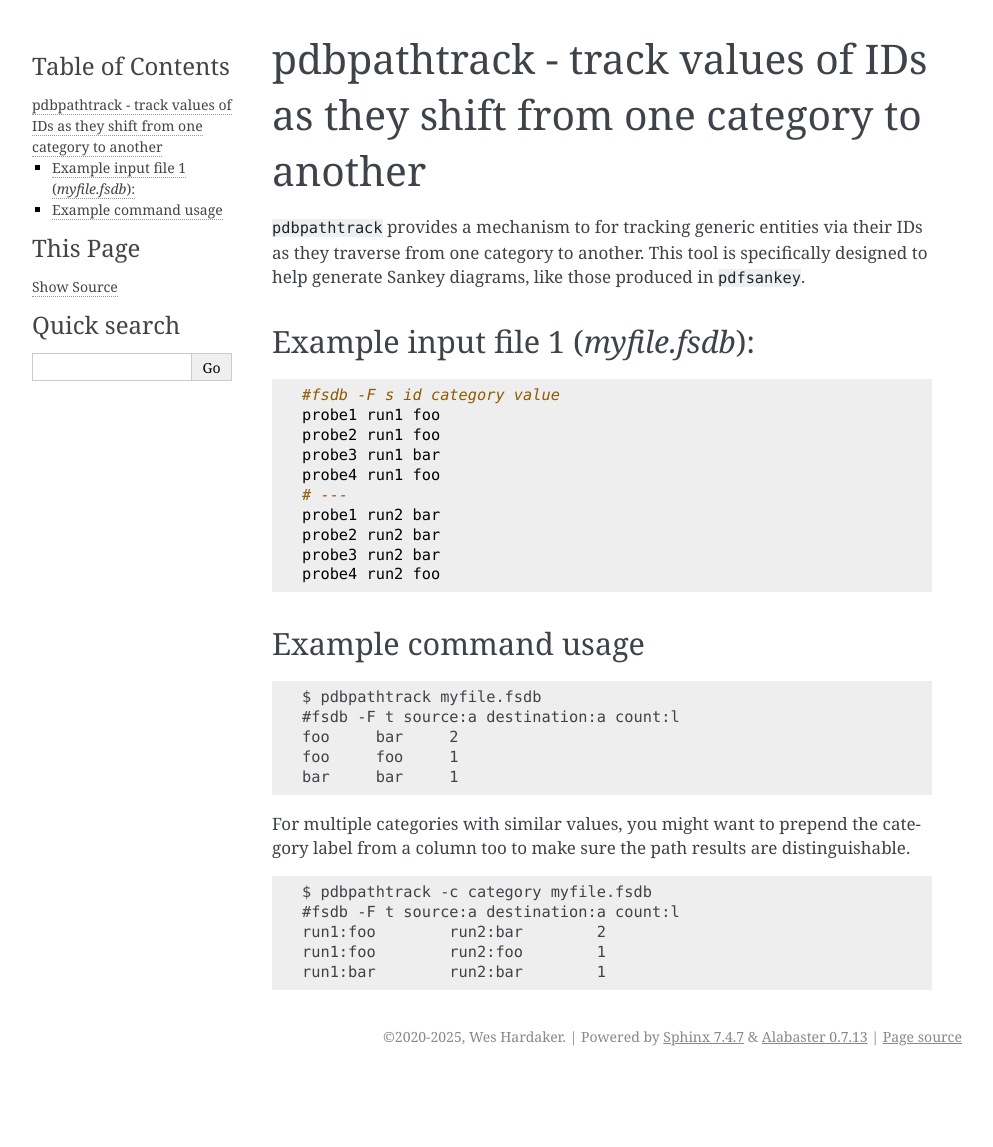
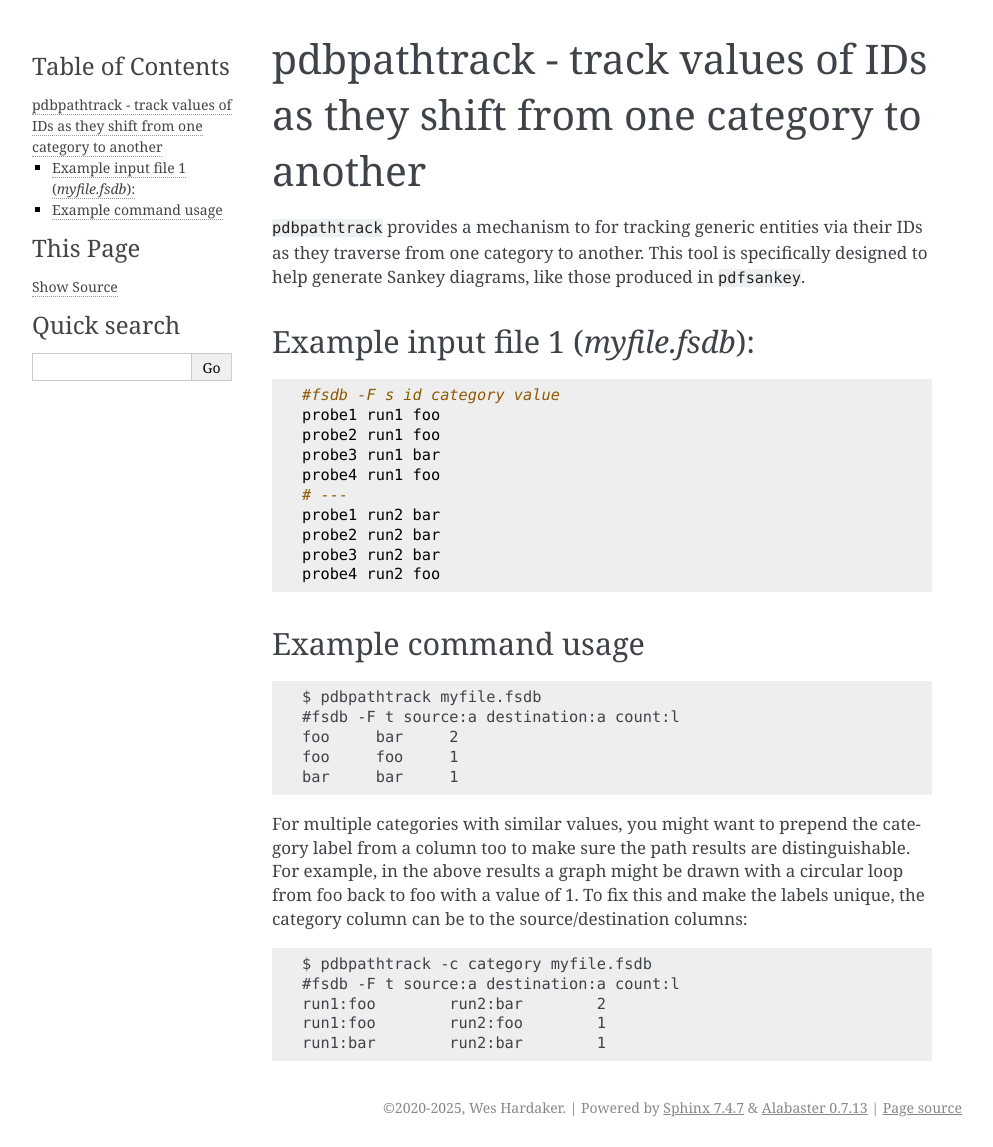
Before and after one commit to hardaker/pyfsdb, a Sphinx documentation site: the page built from docs/tools/pdbpathtrack.md, in a window 1280 px wide. Shown: the whole page, without its empty margins (148-1141 px from the left). Built offline with Sphinx 7.4.7, drawn with Linux system fonts in a browser that asks for light colours; pages that are not in the unit, such as notebooks, are missing from menus; before the commit the page ends 1076 px from its top, so only the background shows below that.

Commit message:
better describe category

````diff
--- a/docs/tools/pdbpathtrack.md
+++ b/docs/tools/pdbpathtrack.md
@@ -32,7 +32,10 @@ bar     bar     1
 
 For multiple categories with similar values, you might want to prepend
 the category label from a column too to make sure the path results are
-distinguishable.
+distinguishable.  For example, in the above results a graph might be
+drawn with a circular loop from foo back to foo with a value of 1.  To
+fix this and make the labels unique, the category column can be to the
+source/destination columns:
 
 ```
 $ pdbpathtrack -c category myfile.fsdb
````
